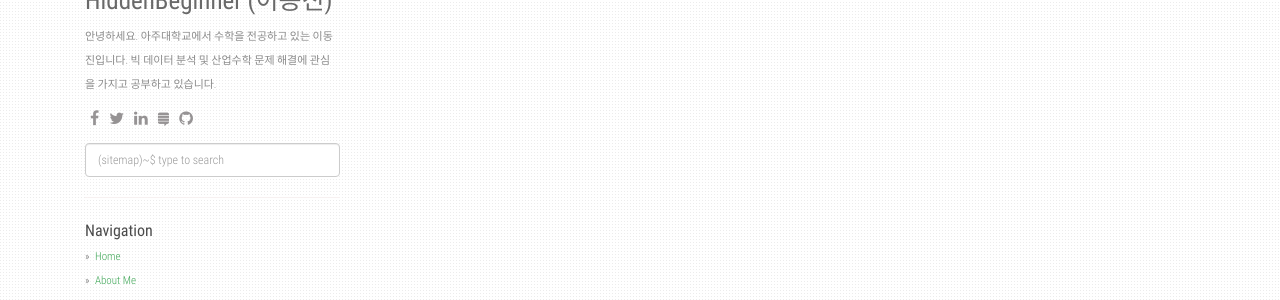
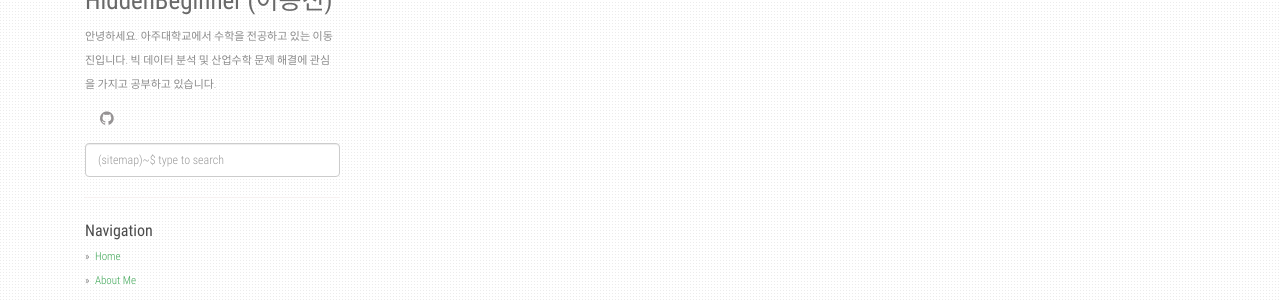
Before and after one commit to agusmakmun/agusmakmun.github.io, a Jekyll site: the page built from index.html, in a window 1280 px wide. Shown: the part 208-508 px from the top of the page. Built offline with Jekyll 4.4.1, drawn with Linux system fonts in a browser that asks for light colours; the list of posts is cut into pages by our own code.

Commit message:
Update _config.yml

```diff
--- a/_config.yml
+++ b/_config.yml
@@ -14,16 +14,10 @@
     permalink: /project/:path/
 
 social:
-    - icon: fa-facebook
-      link: "#"
-    - icon: fa-twitter
-      link: "#"
-    - icon: fa-linkedin
-      link: "#"
-    - icon: fa-stack-exchange
+    - icon: fa-kaggle
       link: "#"
     - icon: fa-github
-      link: "https://github.com/agusmakmun"
+      link: "https://github.com/HiddenBeginner"
 
 share:
   twitter_username: github.io
```
